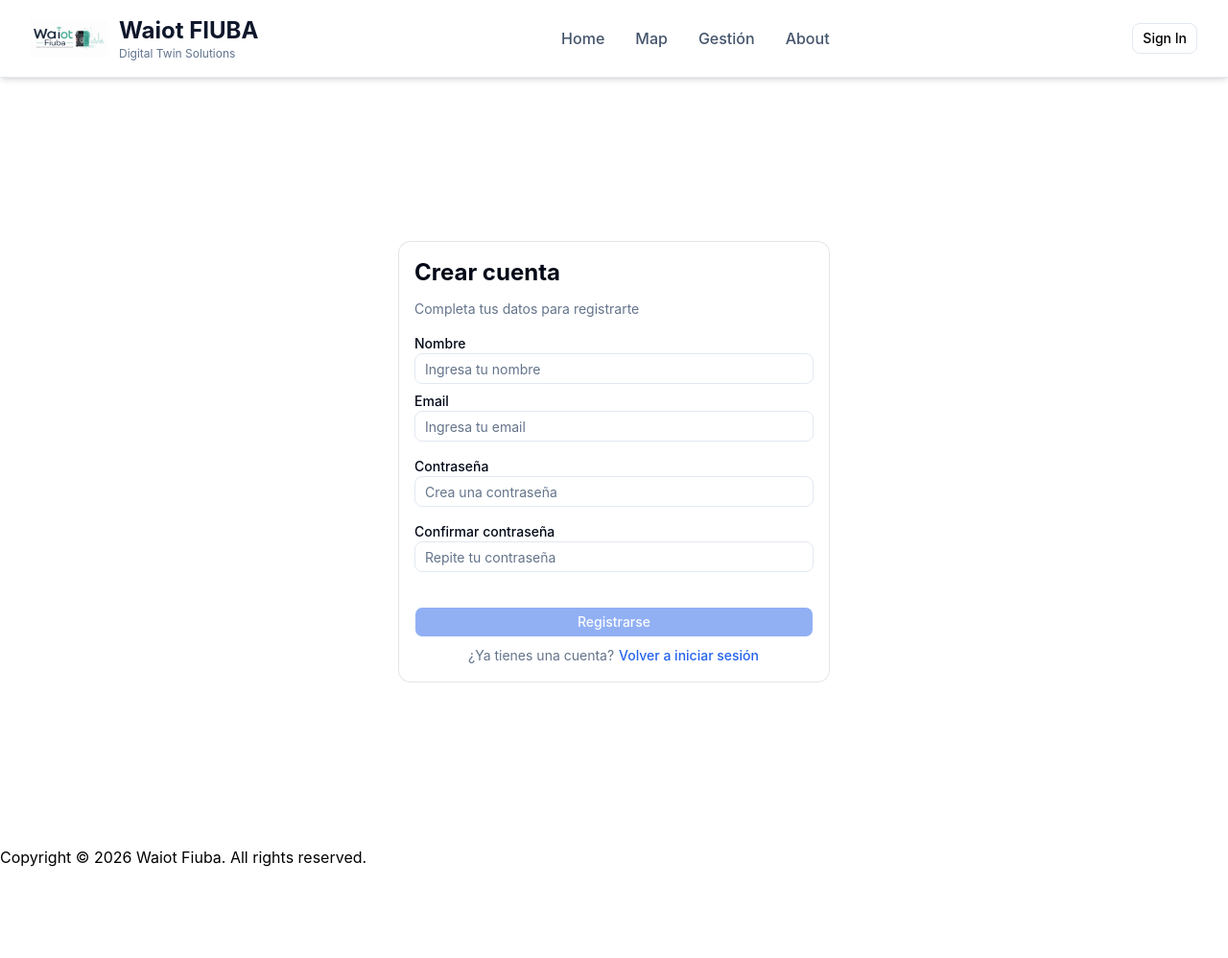
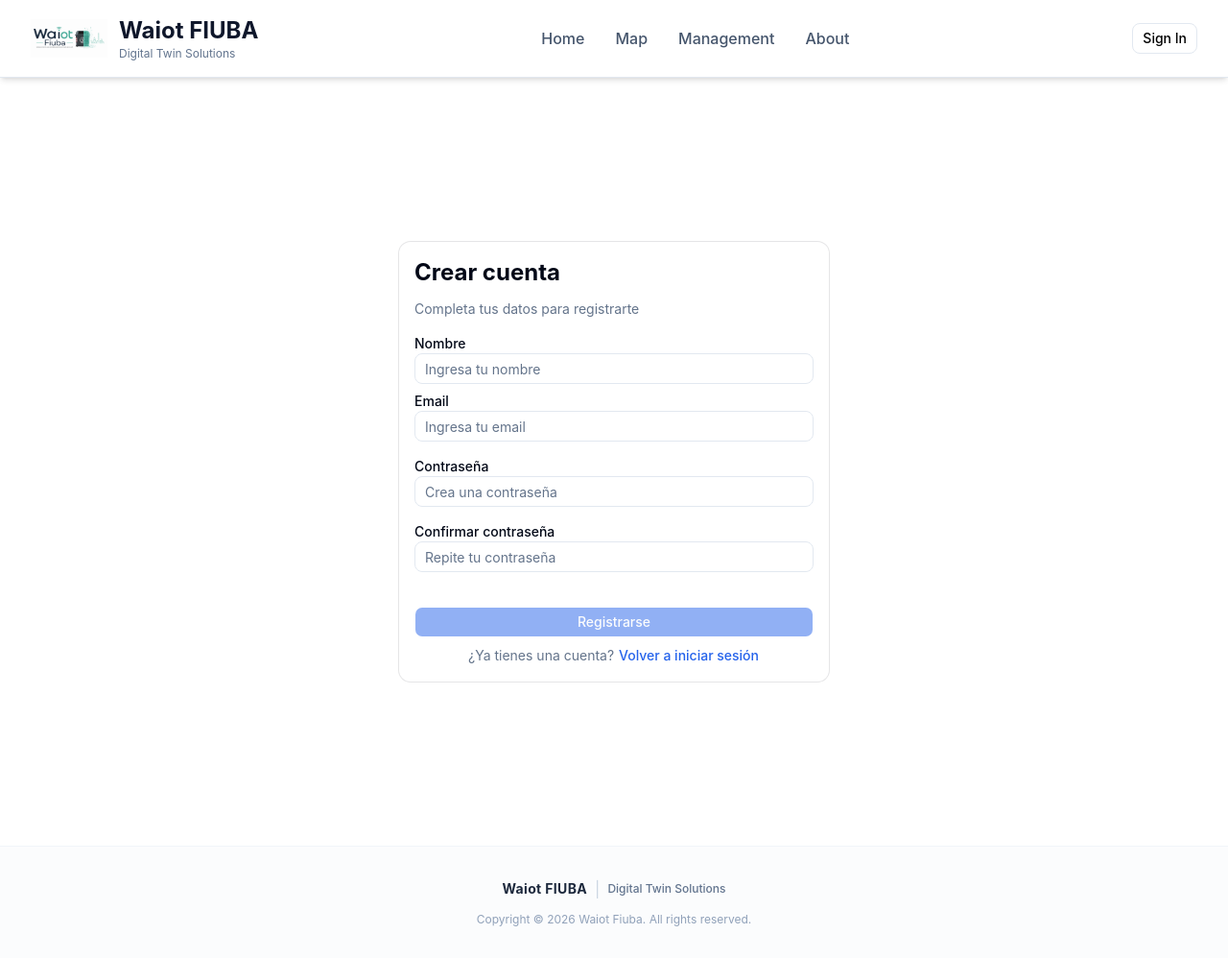
Before and after one commit to WaiotFiuba/frontend, a React (Vite) app: page /register in a window 1280 px wide. Shown: the whole page at 96% size. Before the commit the page ends 905 px from the top, so only its background shows below. Built offline with nearby package versions, Linux system fonts and the light colour scheme; no server answers; the HTML template or start-up script is replaced by a standard one.

Commit message:
Rename 'Gestion' to 'Management'

```diff
--- a/src/components/Footer/page.tsx
+++ b/src/components/Footer/page.tsx
@@ -1,7 +1,16 @@
 export default function Footer() {
     return (
-        <footer className="footer">
-            <p>Copyright © 2026 Waiot Fiuba. All rights reserved.</p>
+        <footer className="border-t border-slate-100 bg-slate-50/50 py-8 text-center mt-auto">
+            <div className="max-w-7xl mx-auto px-4 sm:px-6 lg:px-8 flex flex-col items-center gap-2">
+                <div className="flex items-center gap-2">
+                    <span className="font-bold text-slate-800 text-sm tracking-wide">Waiot FIUBA</span>
+                    <span className="text-slate-300">|</span>
+                    <span className="text-xs text-slate-500 font-medium">Digital Twin Solutions</span>
+                </div>
+                <p className="text-xs text-slate-400 mt-1">
+                    Copyright © 2026 Waiot Fiuba. All rights reserved.
+                </p>
+            </div>
         </footer>
     )
 }
--- a/src/components/Header/page.tsx
+++ b/src/components/Header/page.tsx
@@ -30,8 +30,8 @@ export default function Header() {
                         <button onClick={() => navigate('/map')} className="text-slate-600 hover:text-slate-900 font-medium transition-colors cursor-pointer">
                             Map
                         </button>
-                        <button onClick={() => navigate('/gestion')} className="text-slate-600 hover:text-slate-900 font-medium transition-colors cursor-pointer">
-                            Gestión
+                        <button onClick={() => navigate('/management')} className="text-slate-600 hover:text-slate-900 font-medium transition-colors cursor-pointer">
+                            Management
                         </button>
                         <button onClick={() => navigate('/about')} className="text-slate-600 hover:text-slate-900 font-medium transition-colors cursor-pointer">
                             About
--- a/src/routes/PageRoutes.tsx
+++ b/src/routes/PageRoutes.tsx
@@ -21,12 +21,12 @@ export default function PageRoutes() {
                     path='/map'
                     element={
                         // <RutaProtegida>
-                            <Conteiners />
+                        <Conteiners />
                         // </RutaProtegida>
                     }
                 />
                 <Route path='/about' element={<About />} />
-                <Route path='/gestion' element={<Gestion />} />
+                <Route path='/management' element={<Gestion />} />
                 <Route path='/login' element={<Login />} />
                 <Route path='/register' element={<Register />} />
             </Route>
```
